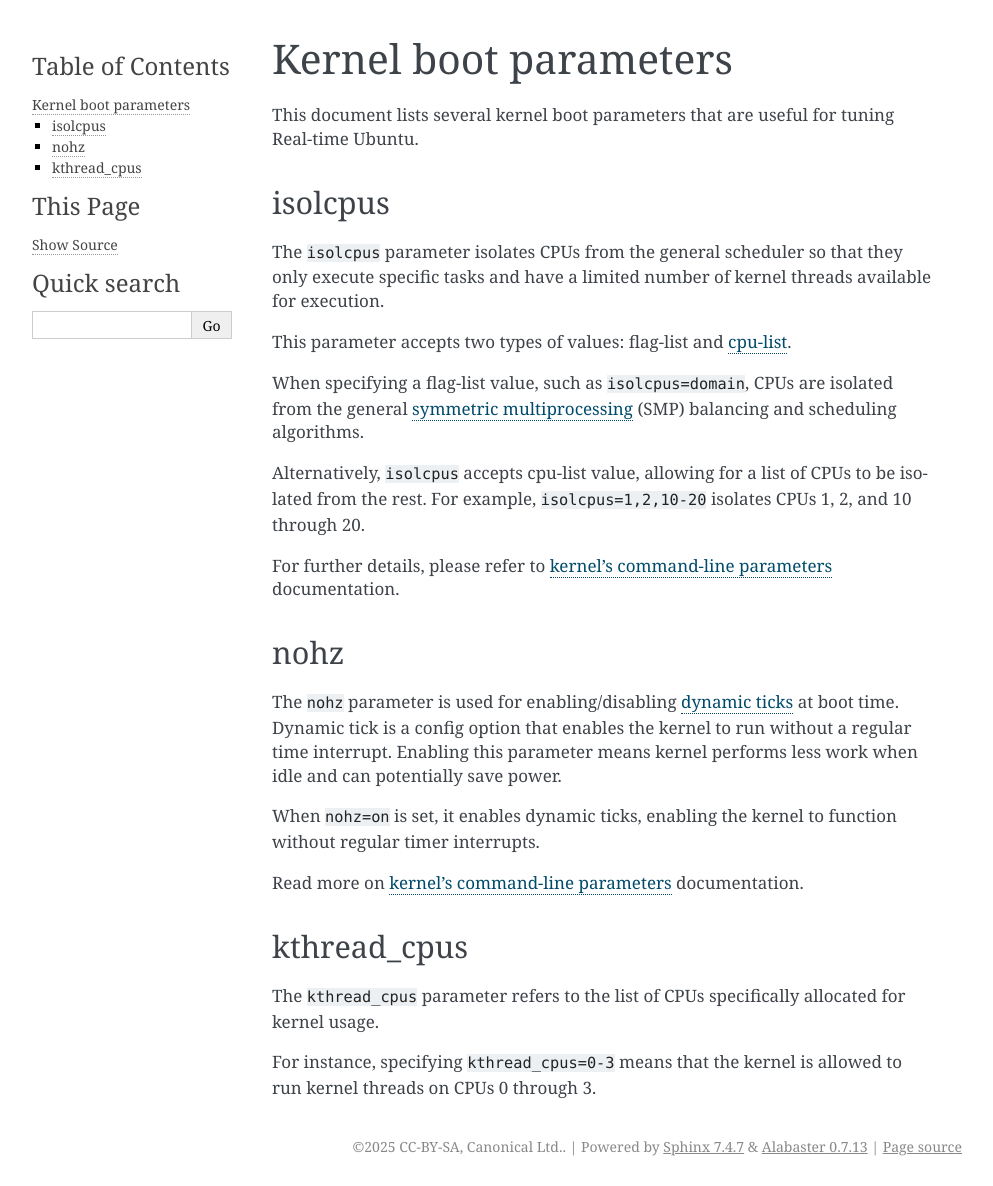
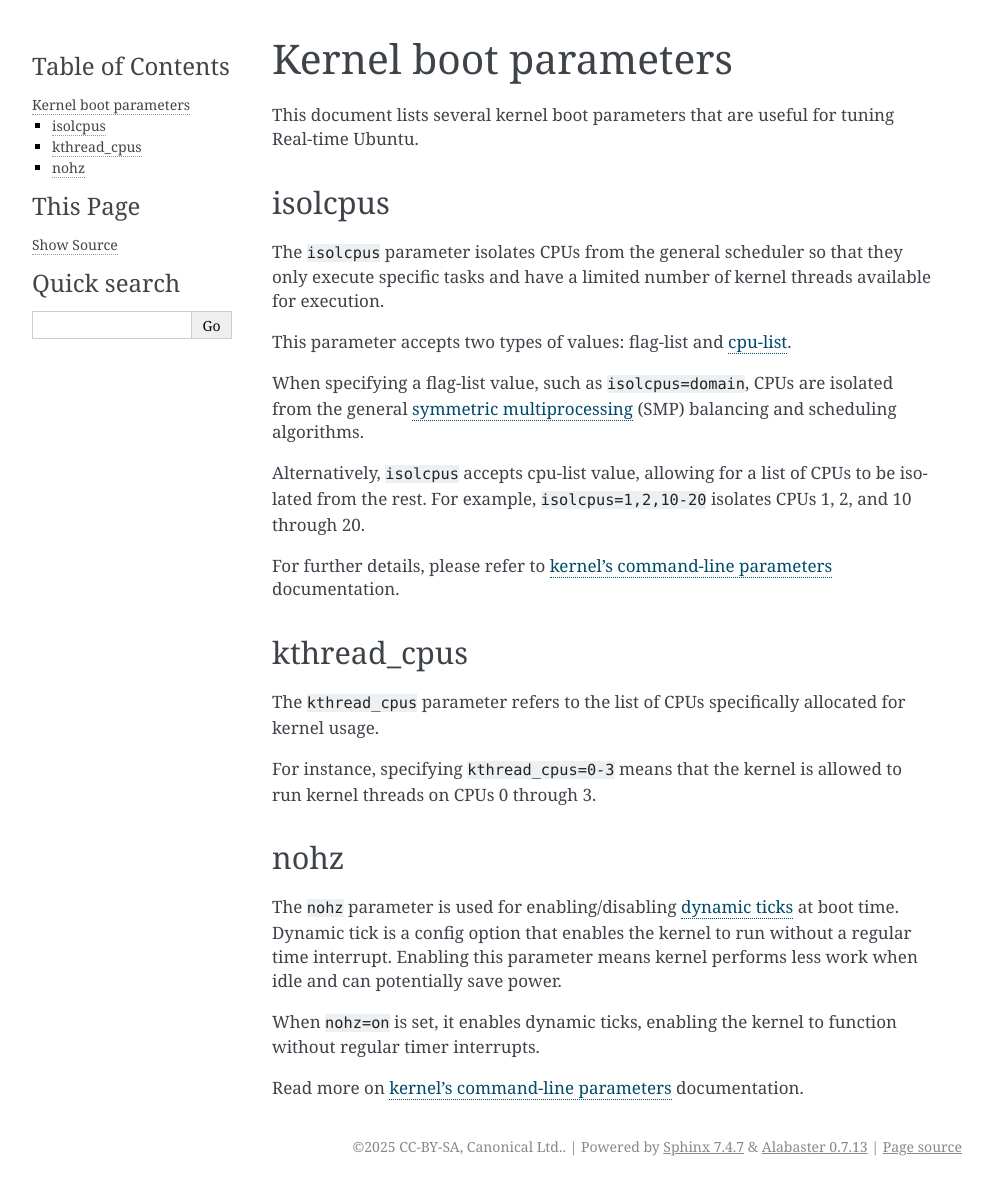
Before and after one commit to canonical/real-time-ubuntu-docs, a Sphinx documentation site: the page built from docs/reference/kernel-boot-parameters.rst, in a window 1280 px wide. Shown: the whole page, without its empty margins (148-1141 px from the left). Built offline with Sphinx 7.4.7, drawn with Linux system fonts in a browser that asks for light colours; part of the change alters nothing that is shown.

```diff
--- a/docs/reference/kernel-boot-parameters.rst
+++ b/docs/reference/kernel-boot-parameters.rst
@@ -19,6 +19,13 @@ For example, ``isolcpus=1,2,10-20`` isolates CPUs 1, 2, and 10 through 20.
 
 For further details, please refer to `kernel's command-line parameters`_ documentation.
 
+kthread_cpus
+------------
+
+The ``kthread_cpus`` parameter refers to the list of CPUs specifically allocated for kernel usage.
+
+For instance, specifying ``kthread_cpus=0-3`` means that the kernel is allowed to run kernel threads on CPUs 0 through 3.
+
 nohz
 ----
 
@@ -30,12 +37,6 @@ When ``nohz=on`` is set, it enables dynamic ticks, enabling the kernel to functi
 
 Read more on `kernel's command-line parameters`_ documentation.
 
-kthread_cpus
-------------
-
-The ``kthread_cpus`` parameter refers to the list of CPUs specifically allocated for kernel usage.
-
-For instance, specifying ``kthread_cpus=0-3`` means that the kernel is allowed to run kernel threads on CPUs 0 through 3.
 
 .. LINKS
 
```
